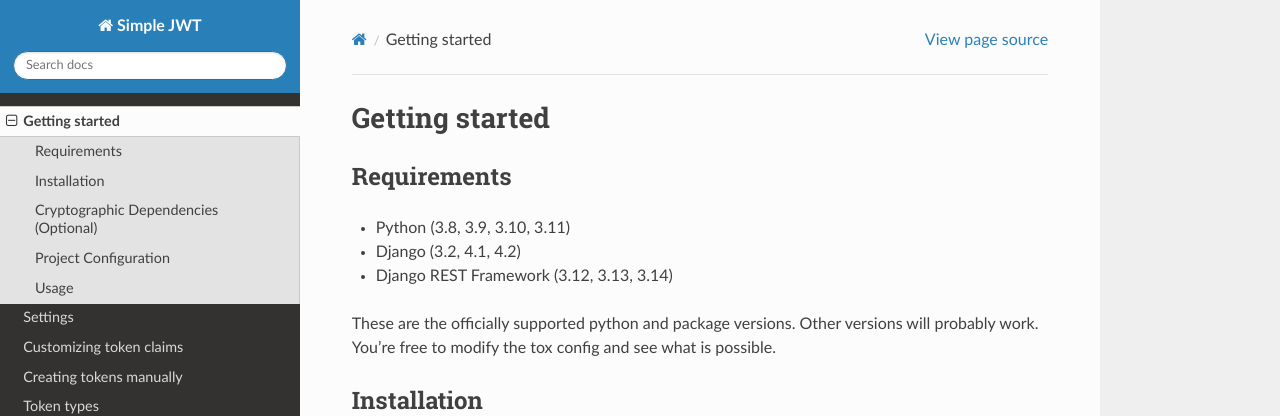
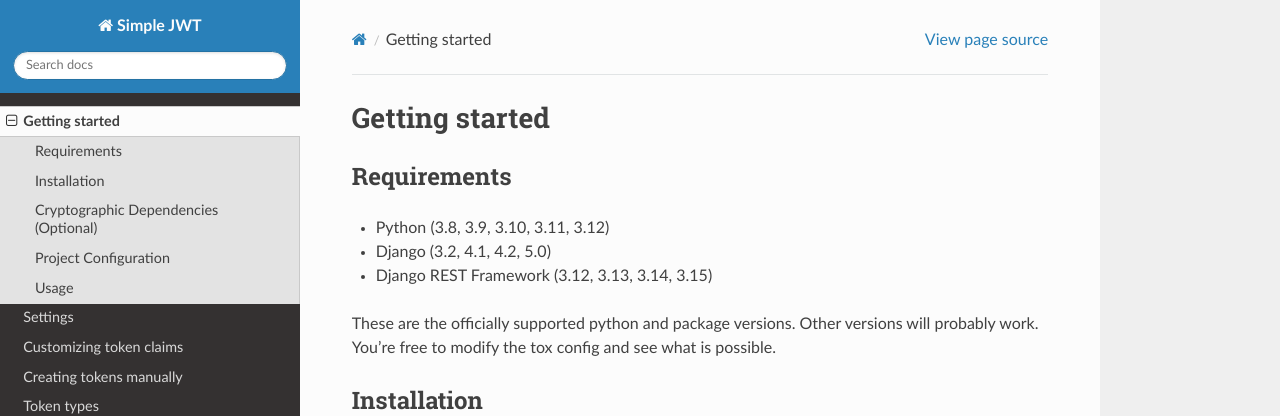
Before and after one commit to rango1105/django-simplejwt, a Sphinx documentation site: the page built from docs/getting_started.rst, in a window 1280 px wide and 900 px high. Shown: the top 416 px of the window. Built offline with Sphinx 7.4.7 and the Read the Docs theme 2.0.0, drawn with Linux system fonts in a browser that asks for light colours; the version number could not be read and is left out.

Commit message:
Document support for Python 3.12/Django 5.0/DRF 3.15 (#795)

```diff
--- a/docs/getting_started.rst
+++ b/docs/getting_started.rst
@@ -6,9 +6,9 @@ Getting started
 Requirements
 ------------
 
-* Python (3.8, 3.9, 3.10, 3.11)
-* Django (3.2, 4.1, 4.2)
-* Django REST Framework (3.12, 3.13, 3.14)
+* Python (3.8, 3.9, 3.10, 3.11, 3.12)
+* Django (3.2, 4.1, 4.2, 5.0)
+* Django REST Framework (3.12, 3.13, 3.14, 3.15)
 
 These are the officially supported python and package versions.  Other versions
 will probably work.  You're free to modify the tox config and see what is
--- a/setup.py
+++ b/setup.py
@@ -72,6 +72,7 @@ setup(
         "Framework :: Django :: 3.2",
         "Framework :: Django :: 4.1",
         "Framework :: Django :: 4.2",
+        "Framework :: Django :: 5.0",
         "Intended Audience :: Developers",
         "License :: OSI Approved :: MIT License",
         "Operating System :: OS Independent",
@@ -81,6 +82,7 @@ setup(
         "Programming Language :: Python :: 3.9",
         "Programming Language :: Python :: 3.10",
         "Programming Language :: Python :: 3.11",
+        "Programming Language :: Python :: 3.12",
         "Topic :: Internet :: WWW/HTTP",
     ],
 )
```
Also changed, not shown: 1 other file.
